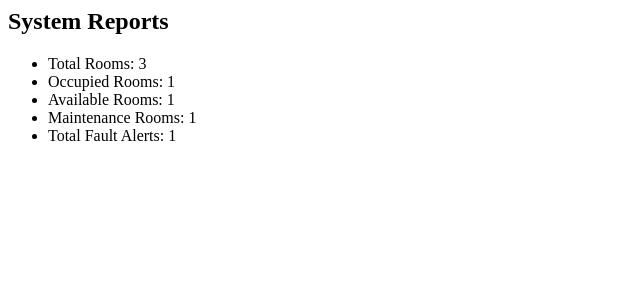
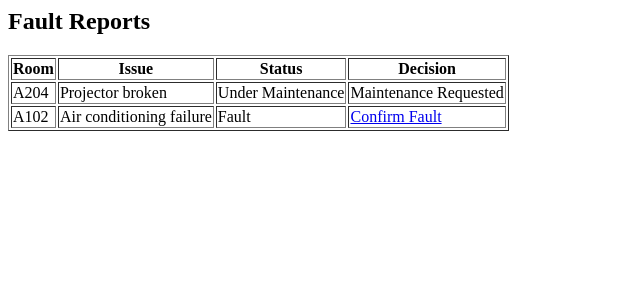
Before and after one commit to Eddie0705/Iot, a Flask app: page /reports in a window 1280 px wide. Shown: the top 300 px of the page, without its empty margins (0-640 px from the left). Run offline with Flask 3, Linux system fonts and the light colour scheme.

Commit message:
updated the logs and reports page

```diff
--- a/admin_pi/app.py
+++ b/admin_pi/app.py
@@ -1,5 +1,4 @@
 from datetime import datetime
-
 from flask import Flask, render_template, request, redirect
 from mqtt_admin import publish_announcement
 from mqtt_admin import publish_room_status
@@ -12,35 +11,45 @@ room_statuses = {
     "A103": "Maintenance"
 }
 
+
 logs = [
+
     {
-        "type": "Booking Request",
+        "type": "Booking Log",
         "room": "A101",
         "message": "Charli requested booking",
         "time": "19:30"
     },
 
     {
-        "type": "Room Status",
-        "room": "A102",
-        "message": "Room changed to Occupied",
-        "time": "19:35"
-    },
-
-    {
-        "type": "Fault Alert",
-        "room": "A103",
-        "message": "Projector not working",
+        "type": "Usage Log",
+        "room": "A101",
+        "message": "Room occupied for tutorial",
         "time": "19:40"
     },
 
     {
-        "type": "Announcement",
-        "room": "-",
-        "message": "Maintenance scheduled tomorrow",
-        "time": "19:45"
+        "type": "Booking Log",
+        "room": "A102",
+        "message": "Eddie booked study room",
+        "time": "20:00"
     }
 ]
+
+fault_reports = [
+    {
+        "room": "A204",
+        "issue": "Projector broken",
+        "status": "Fault"
+    },
+
+    {
+        "room": "A102",
+        "issue": "Air conditioning failure",
+        "status": "Fault"
+    }
+]
+
 
 @app.route("/")
 def home():
@@ -97,26 +106,32 @@ def logs_page():
 @app.route("/reports")
 def reports():
 
-    total_rooms = len(room_statuses)
-
-    occupied = list(room_statuses.values()).count("Occupied")
-
-    available = list(room_statuses.values()).count("Available")
-
-    maintenance = list(room_statuses.values()).count("Maintenance")
-
-    fault_logs = len([
-        log for log in logs
-        if log["type"] == "Fault Alert"
-    ])
-
     return render_template(
         "reports.html",
-        total_rooms=total_rooms,
-        occupied=occupied,
-        available=available,
-        maintenance=maintenance,
-        fault_logs=fault_logs
+        fault_reports=fault_reports
     )
 
+@app.route("/confirm_fault/<room>")
+def confirm_fault(room):
+
+    room_statuses[room] = "Under Maintenance"
+
+    for report in fault_reports:
+
+        if report["room"] == room:
+            report["status"] = "Under Maintenance"
+
+    publish_announcement(
+        f"Room {room} down, waiting for maintenance"
+    )
+
+    logs.append({
+        "type": "Fault Decision",
+        "room": room,
+        "message": f"{room} waiting for maintenance",
+        "time": datetime.now().strftime("%H:%M")
+    })
+
+    return redirect("/reports")
+
 app.run(host="0.0.0.0", port=3000, debug=True)
--- a/admin_pi/templates/reports.html
+++ b/admin_pi/templates/reports.html
@@ -1,9 +1,42 @@
-<h2>System Reports</h2>
+<h2>Fault Reports</h2>
 
-<ul>
-    <li>Total Rooms: {{ total_rooms }}</li>
-    <li>Occupied Rooms: {{ occupied }}</li>
-    <li>Available Rooms: {{ available }}</li>
-    <li>Maintenance Rooms: {{ maintenance }}</li>
-    <li>Total Fault Alerts: {{ fault_logs }}</li>
-</ul>
+<table border="1">
+
+    <tr>
+        <th>Room</th>
+        <th>Issue</th>
+        <th>Status</th>
+        <th>Decision</th>
+    </tr>
+
+    {% for report in fault_reports %}
+
+    <tr>
+
+        <td>{{ report.room }}</td>
+
+        <td>{{ report.issue }}</td>
+
+        <td>{{ report.status }}</td>
+
+        <td>
+
+            {% if report.status == "Fault" %}
+
+                <a href="/confirm_fault/{{ report.room }}">
+                    Confirm Fault
+                </a>
+
+            {% else %}
+
+                Maintenance Requested
+
+            {% endif %}
+
+        </td>
+
+    </tr>
+
+    {% endfor %}
+
+</table>
```
Also changed, not shown: admin_pi/templates/logs.html (+29 -2 lines).
